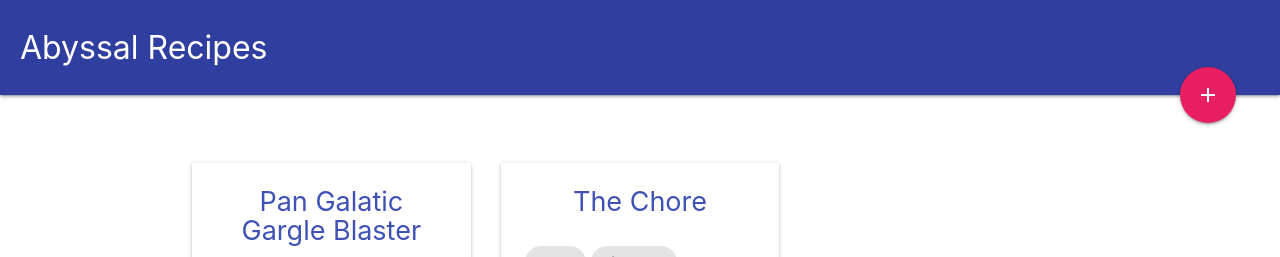
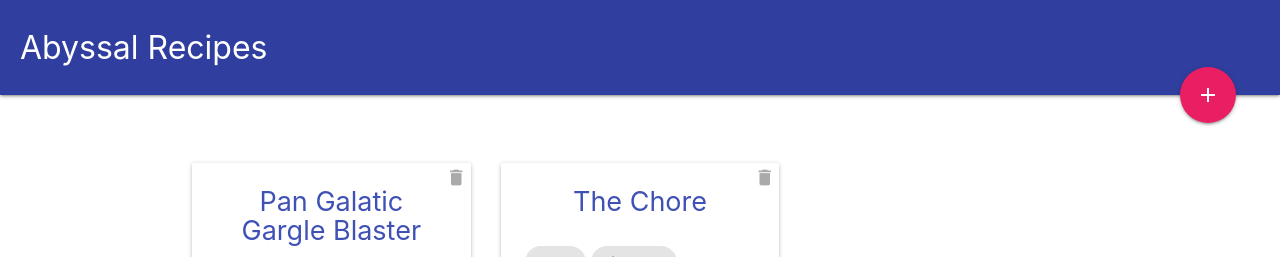
Before and after one commit to zetos/vue-crud-recipes, a Vue app: page / in a window 1280 px wide. Shown: the top 257 px of the page. Built offline with nearby package versions, Linux system fonts and the light colour scheme.

Commit message:
Delete icon & method

```diff
--- a/src/views/Home.vue
+++ b/src/views/Home.vue
@@ -2,6 +2,9 @@
   <div class="home container">
     <div class="card" v-for="recipe in recipes" :key="recipe.id">
       <div class="card-content">
+        <i class="material-icons delete" @click="deleteRecipe(recipe.id)"
+          >delete</i
+        >
         <h2 class="indigo-text">
           {{ recipe.title }}
         </h2>
@@ -37,6 +40,13 @@
         }
       ]
     };
+  },
+  methods: {
+    deleteRecipe(id) {
+      this.recipes = this.recipes.filter(recipe => {
+        return recipe.id !== id;
+      });
+    }
   }
 };
 </script>
@@ -63,4 +73,13 @@
 .home .ingredients li {
   display: inline-block;
 }
+
+.home .delete {
+  position: absolute;
+  top: 4px;
+  right: 4px;
+  cursor: pointer;
+  color: #aaa;
+  font-size: 1.4em;
+}
 </style>
```
